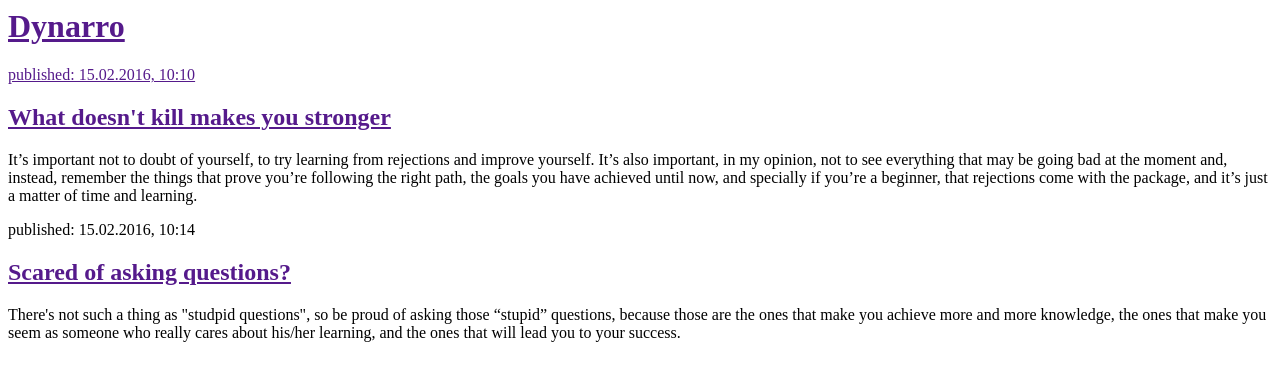
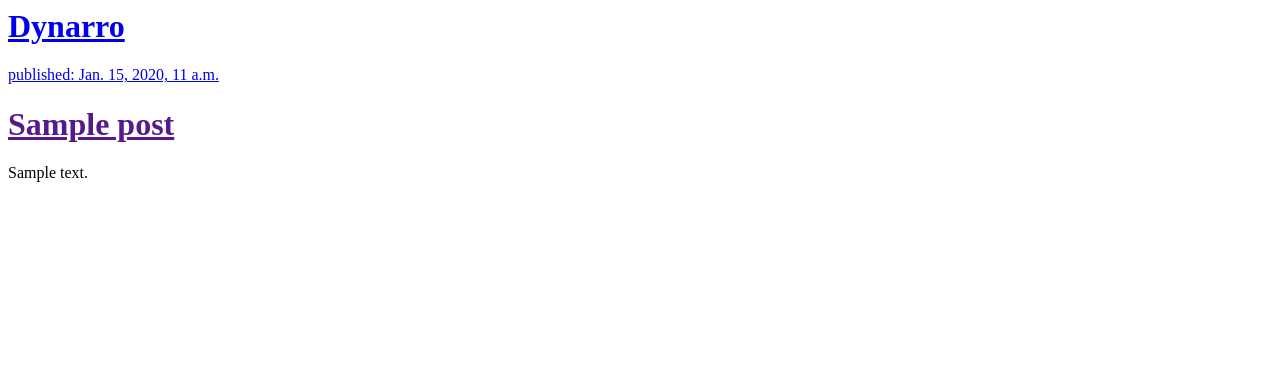
Before and after one commit to dynarro/my-first-blog, a Django app: template blog/templates/blog/post_list.html in a window 1280 px wide. Shown: the top 381 px of the page. Run offline with Django 3.2, Linux system fonts and the light colour scheme; the template is opened without the code that fills it: values that come from a table or form of the project are taken from there, others are empty; tables that the repository leaves empty hold one stand-in row (values such as "Sample post").

Commit message:
Modified templates to display posts from database.

```diff
--- a/blog/templates/blog/post_list.html
+++ b/blog/templates/blog/post_list.html
@@ -4,19 +4,15 @@
 	<head/>
 	<body>
     	<div>
-    		<h1><a href="">Dynarro</h1>
-    	</div>
+    		<h1><a href="/">Dynarro</h1>
 
-    	<div>
-    		<p>published: 15.02.2016, 10:10</p>
-    		<h2><a href="">What doesn't kill makes you stronger</a></h2>
-    		<p>It’s important not to doubt of yourself, to try learning from rejections and improve yourself. It’s also important, in my opinion, not to see everything that may be going bad at the moment and, instead, remember the things that prove you’re following the right path, the goals you have achieved until now, and specially if you’re a beginner, that rejections come with the package, and it’s just a matter of time and learning.</p>
-    	</div>
+    	{% for post in posts %}
+    <div>
+        <p>published: {{ post.published_date }}</p>
+        <h1><a href="">{{ post.title }}</a></h1>
+        <p>{{ post.text|linebreaks }}</p>
+    </div>
+{% endfor %}
 
-    	<div>
-    		<p>published: 15.02.2016, 10:14</p>
-    		<h2><a href="">Scared of asking questions?</a></h2>
-    		<p>There's not such a thing as "studpid questions", so be proud of asking those “stupid” questions, because those are the ones that make you achieve more and more knowledge, the ones that make you seem as someone who really cares about his/her learning, and the ones that will lead you to your success.</p>
-    	</div>
     </body>
 </html>
--- a/blog/views.py
+++ b/blog/views.py
@@ -1,5 +1,8 @@
 from django.shortcuts import render
+from django.utils import timezone
+from .models import Post
 
 # Create your views here.
 def post_list(request):
-    return render(request, 'blog/post_list.html', {})
+	posts = Post.objects.filter(published_date__lte=timezone.now()).order_by('published_date')
+	return render(request, 'blog/post_list.html', {'posts': posts})
```
